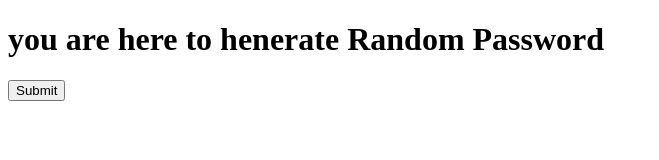
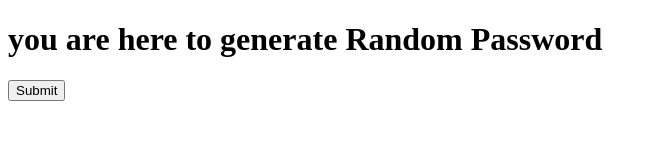
Before and after one commit to sharath0036/Random-Password, a plain HTML site: page index.Html in a window 1280 px wide. Shown: the whole page, without its empty margins (0-659 px from the left). Drawn offline with Linux system fonts and the light colour scheme.

Commit message:
Update index.Html

```diff
--- a/index.Html
+++ b/index.Html
@@ -6,7 +6,7 @@
     <title>Document</title>
 </head>
 <body>
-    <h1>you are here to henerate Random Password</h1>
+    <h1>you are here to generate Random Password</h1>
     <p id="demo"></p>
     <button onclick="func()">Submit</button>
 </body>
```
